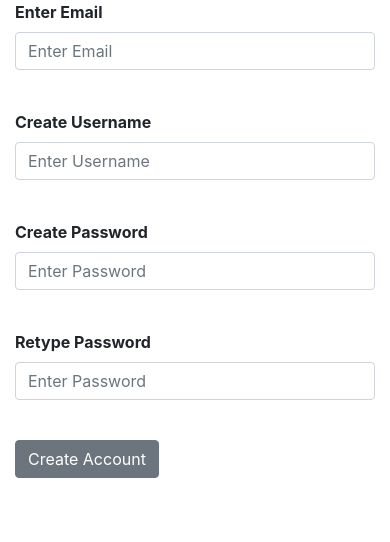
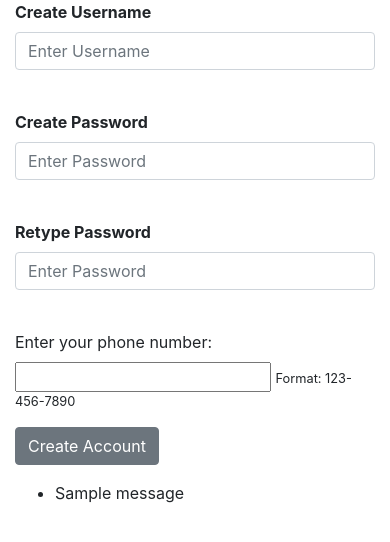
Before and after one commit to jackerman76/PlaceTheTaste, a Python web app: template templates/create_account.html in a window 390 px wide. Shown: the part 136-678 px from the top of the page. Run offline with Jinja, Linux system fonts and the light colour scheme; the template is opened without the code that fills it, so the values that code supplies are empty; one stand-in notice (Sample message) is shown; some libraries are stand-ins or nearby versions.

Commit message:
Added phone number to create account and removed email, create_account now creates user obj, added 2 more routes to server.py (bugged still)

```diff
--- a/templates/create_account.html
+++ b/templates/create_account.html
@@ -11,11 +11,6 @@
   <div class="container">
       <form>
         <section>
-          <div class="form-group">
-                <label for="email"><b>Enter Email</b></label><br>
-                <input type="text" class="form-control" placeholder="Enter Email" name="email" required>
-                <br>
-          </div>
           <div class="form-group">
               <label for="username"><b>Create Username</b></label><br>
               <input type="text" class="form-control" placeholder="Enter Username" name="username" required>
@@ -31,9 +26,25 @@
               <input type="password" class="form-control" placeholder="Enter Password" name="password2" id="password2" required>
               <br>
           </div>
+           <div class="form-group">
+               <label for="phone">Enter your phone number:</label>
+               <input type="tel" id="phone" name="phone" pattern="[0-9]{3}-[0-9]{3}-[0-9]{4}" required>
+               <small>Format: 123-456-7890</small>
+               <br>
+          </div>
           <div class="form-group">
               <button type="submit" name="create_account" onclick="isValidPassword()" value="True" formmethod="post"  class="btn btn-secondary">Create Account</button>
           </div>
+
+            {% with messages = get_flashed_messages() %}
+        {% if messages %}
+        <ul>
+            {% for message in messages %}
+            <li>{{ message }}</li>
+            {% endfor %}
+        </ul>
+        {% endif %}
+        {% endwith %}
 
           <script>
               // checks that password inputs match and password is long enough
--- a/user.py
+++ b/user.py
@@ -9,7 +9,10 @@ class User():
         self.timestamp = time.time()
 
     # def generate_random2fa_code(self)
+        # implement
 
-    # def send_log_2fa_sms(self, cde, to_phone
+    # def send_log_2fa_sms(self, cde, to_phone)
+        # implement
 
     #def validate_passwords(self):
+        # implement
```
Also changed, not shown: server.py (+25 -2 lines).
